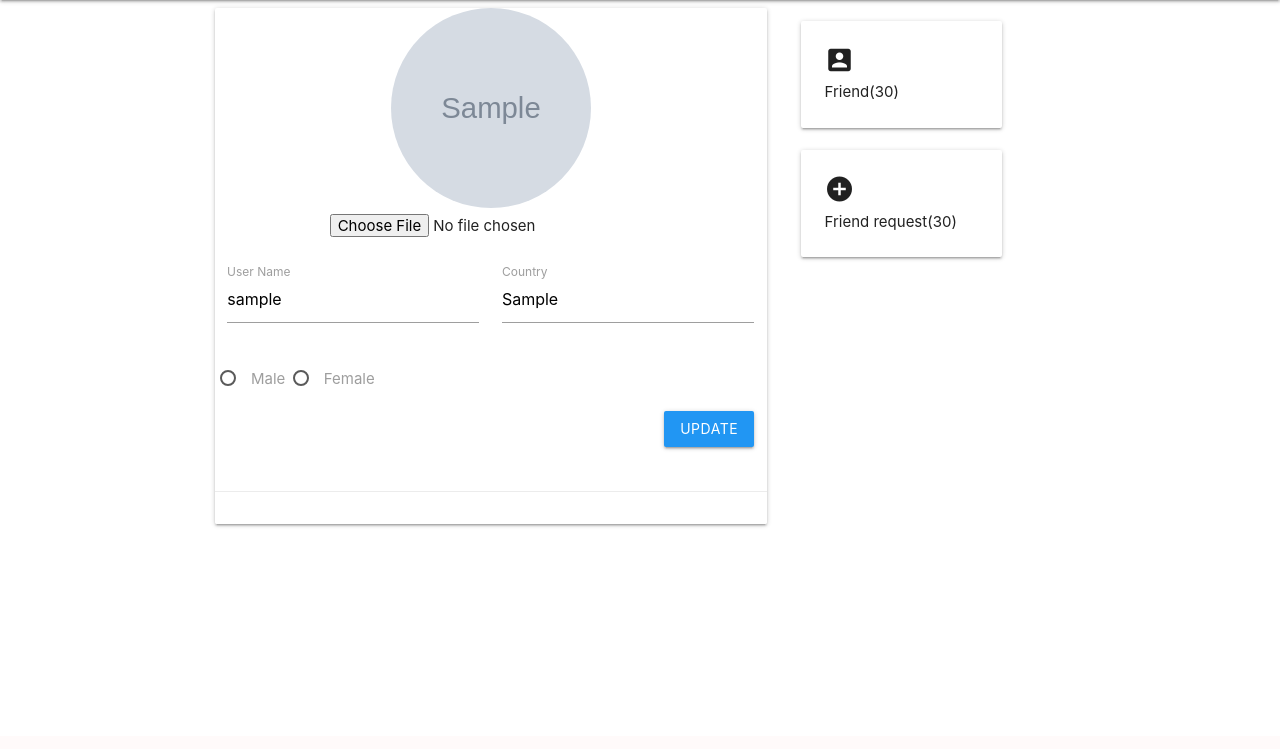
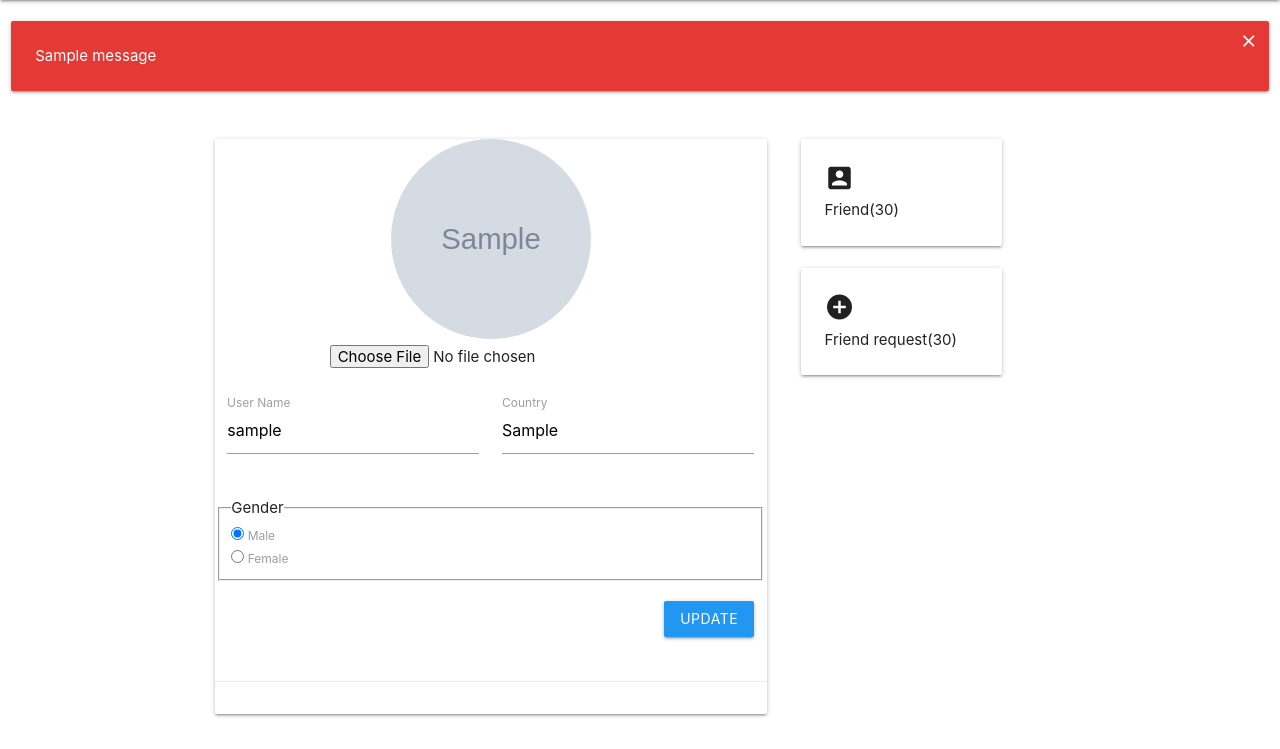
Before and after one commit to LanVu97/chat-web, a Django app: page /account/profile/ in a window 1280 px wide. Shown: the part 64-813 px from the top of the page. Before the commit the page ends 591 px from the top, so only its background shows below. Run offline with Django 3.2, Linux system fonts and the light colour scheme; a user stored in the database is signed in; tables that the repository leaves empty hold one stand-in row (values such as "Sample post"); grey boxes marked "Sample" are stand-in pictures; one stand-in notice (Sample message) is shown; some libraries are stand-ins or nearby versions.

Commit message:
feat(dev01): update profile function

```diff
--- a/ChatApp/static/css/styles.css
+++ b/ChatApp/static/css/styles.css
@@ -20,6 +20,19 @@
 
 
 
-  .img-circle {
+.img-circle {
     border-radius: 50%;
   }
+
+[type="radio"]:not(:checked), [type="radio"]:checked {
+    position: relative;
+    opacity: 1;
+}
+.icon_style{
+  position: absolute;
+  right: 10px;
+  top: 10px;
+  font-size: 20px;
+  color: white;
+  cursor:pointer;
+}
--- a/ChatApp/static/js/script.js
+++ b/ChatApp/static/js/script.js
@@ -4,4 +4,9 @@ $(document).ready(function(){
 			constrainWidth: false,
 			coverTrigger: false
 		});
+
+		$('#alert_close').click(function(){
+			$("#alert_box").fadeOut("slow", function() {
+			});
+		  });
   })
--- a/ChatApp/templates/account/profile.html
+++ b/ChatApp/templates/account/profile.html
@@ -1,54 +1,53 @@
 {% extends 'base.html' %}
 {% block content %}
-
+{% include 'snippet/alerts.html' %}
   <div class="container">
     <div class="row">
       <div class="col s8">
-        <form class="col s12" enctype="multipart/form-data">
+        <form class="col s12" action="{% url 'profile' %}" enctype="multipart/form-data" method="post">
           {% csrf_token %}
         <div class="card">
           <div class="center-align">
 
             <div class="holder">
-              <img id="imgPreview" src="{{profile.image.url}}" class="img-circle" alt="pic" style="width:200px; height: 200px;"/>
+              <img id="imgPreview" src="{{profile.instance.image.url}}" class="img-circle" alt="pic" style="width:200px; height: 200px;"/>
           </div>
-            <input accept="image/*" type='file' id="photo"  name="avatar" required="true" />
+            <!-- <input accept="image/*" type='file' id="photo"  name="avatar" required="true" /> -->
+            {{ profile.image }}
            </div>
+
           <div class="card-content">
             <div class="row">
 
                 <div class="row">
                   <div class="input-field col s6">
-                    <input id="first_name" type="text" class="validate" value="{{profile.user.username}}">
+                    {{ profile.username }}
                     <label for="first_name">User Name</label>
                   </div>
                   <div class="input-field col s6">
-                    <input id="last_name" type="text" class="validate" value="{{profile.country}}">
+                    {{ profile.country }}
                     <label for="last_name">Country</label>
                   </div>
                 </div>
                 <div class="row">
 
-                   <span>
-                    <label>
-                      <input name="gender" type="radio"/>
-                      <span>Male</span>
-                    </label>
-                  </span>
-                  <span>
-                    <label>
-                      <input name="gender" type="radio" />
-                      <span>Female</span>
-                    </label>
-                  </span>
+
+                  <fieldset>
+                    <legend>{{ profile.gender.label }}</legend>
+                    {% for radio in profile.gender %}
+                    <div class="myradio">
+                        {{ radio }}
+                    </div>
+                    {% endfor %}
+                </fieldset>
 
                 </div>
 
                 <div class="right-align">
-                  <a class="waves-effect waves-light btn blue">Update</a>
+                  <button type="submit" class="waves-effect waves-light btn blue">Update</button>
                 </div>
 
-              </form>
+        </form>
             </div>
 
           </div>
--- a/ChatApp/templates/base.html
+++ b/ChatApp/templates/base.html
@@ -8,9 +8,9 @@
     <!-- jQuery -->
       <script src="	https://cdnjs.cloudflare.com/ajax/libs/jquery/3.2.1/jquery.min.js" type="text/javascript"></script>
     <!-- Compiled and minified CSS -->
+
+    <link rel="stylesheet" href="https://cdnjs.cloudflare.com/ajax/libs/materialize/1.0.0/css/materialize.min.css">
     <link rel="stylesheet" href="{% static 'css/styles.css' %}">
-    <link rel="stylesheet" href="https://cdnjs.cloudflare.com/ajax/libs/materialize/1.0.0/css/materialize.min.css">
-
     <!-- Compiled and minified JavaScript -->
     <script src="https://cdnjs.cloudflare.com/ajax/libs/materialize/1.0.0/js/materialize.min.js"></script>
     <script src="{% static 'js/script.js' %}" type="text/javascript"></script>
--- /dev/null
+++ b/ChatApp/templates/snippet/alerts.html
@@ -0,0 +1,23 @@
+{% if messages %}
+
+<div class="row" id="alert_box">
+    <div class="col s12 m12">
+        <div class="card red darken-1">
+            <div class="row">
+                <div class="col s12 m10">
+                    <div class="card-content white-text">
+                        {% for message in messages %}
+                        {{ message }}
+                        {% endfor %}
+                    </div>
+                </div>
+                <div class="col s12 m2">
+                    <i class="material-icons icon_style" id="alert_close" aria-hidden="true">close</i>
+                </div>
+            </div>
+        </div>
+    </div>
+</div>
+
+
+{% endif %}
--- /dev/null
+++ b/account/forms.py
@@ -0,0 +1,15 @@
+from django import forms
+
+from .models import Profile
+
+class UpdateProfileForm(forms.ModelForm):
+    GENDER_CHOICES = (
+        ('M', 'Male'),
+        ('F', 'Female'),
+    )
+    image = forms.ImageField(widget=forms.FileInput(attrs={'id': 'photo'}))
+    gender = forms.ChoiceField(choices=GENDER_CHOICES, widget=forms.RadioSelect)
+
+    class Meta:
+        model = Profile
+        fields = ['username', 'image', 'gender', 'country']
--- a/account/models.py
+++ b/account/models.py
@@ -1,10 +1,11 @@
 
+from email.policy import default
 import json
 
 from django.db import models
 from django.contrib.auth.models import AbstractUser
-from django.dispatch import receiver #add this
-from django.db.models.signals import post_save  #add this
+from django.dispatch import receiver
+from django.db.models.signals import post_save
 from social_core.backends.google import GoogleOAuth2
 # Create your models here.
 
@@ -33,7 +34,7 @@ class Profile(models.Model):
     def __str__(self) -> str:
         return f'{self.user.username} Profile'
 
-    @receiver(post_save, sender=AccountUser) #add this
+    @receiver(post_save, sender=AccountUser)
     def create_user_profile(sender, instance, created, **kwargs):
         print('this is a instance',instance)
         if created:
@@ -43,20 +44,15 @@ import urllib.request
 from django.conf import settings
 def save_profile(backend, user, response, *args, **kwargs):
     if backend.name == 'google-oauth2':
-        # profile = user.get_profile()
-        # if profile is None:
-        print(user.id)
-        j = json.dumps(response, indent = 50)
-        print(j)
+
         profile = Profile.objects.get(user__id=user.id)
         url = response['picture']
         local = settings.MEDIA_ROOT + 'account/'
-        # print(local)
+
         result = urllib.request.urlretrieve(url, f'{local}avatarUser_{user.id}.jpg')
         link = f'account/avatarUser_{user.id}.jpg'
 
-        print(link)
         profile.image = link
-        profile.username = response['name']
+        profile.username = user.username
         profile.country = response['locale']
         profile.save()
--- a/account/urls.py
+++ b/account/urls.py
@@ -1,13 +1,15 @@
+from django.apps import apps
 import account.views as views
 from django.conf import settings
 from django.contrib import admin
 from django.urls import include, path
 
 from django.contrib.auth.views import LogoutView
-
+# app_name = 'account'
 urlpatterns = [
 
     path('login/', include('social_django.urls', namespace='social')),
     path('logout/',LogoutView.as_view(),  name='logout'),
     path('profile/', views.profile_view, name='profile'),
+    # path('edit/', views.edit_profile, name='edit'),
 ]
--- a/account/views.py
+++ b/account/views.py
@@ -1,14 +1,21 @@
 
-from django.shortcuts import render
+from django.shortcuts import redirect, render
+from django.contrib import messages
+from account.forms import UpdateProfileForm
 from .models import Profile
 from django.contrib.auth.decorators import login_required
 # Create your views here.
 @login_required(login_url='/')
 def profile_view(request):
-    profile = Profile.objects.get(user=request.user)
+
     context = {}
     if request.method == 'POST':
-        pass
+        profile = UpdateProfileForm(request.POST, request.FILES, instance=request.user.profile)
+        if profile.is_valid():
+            profile.save()
+            messages.success(request, 'Your profile is updated successfully')
+            return redirect('profile')
     else:
+        profile = UpdateProfileForm(instance=request.user.profile)
         context['profile'] = profile
     return render(request, "account/profile.html", context)
```
Also changed, not shown: mediafiles/account/avatarUser_3.jpg (renamed from mediafiles/account/avatarUser_2.jpg), mediafiles/account/avatarUser_4.jpg (renamed from mediafiles/account/avatarUser_7.jpg), mediafiles/account/dog.jpg (added), mediafiles/account/image.jpg (added), mediafiles/account/image_m47NZdd.jpg (added).
